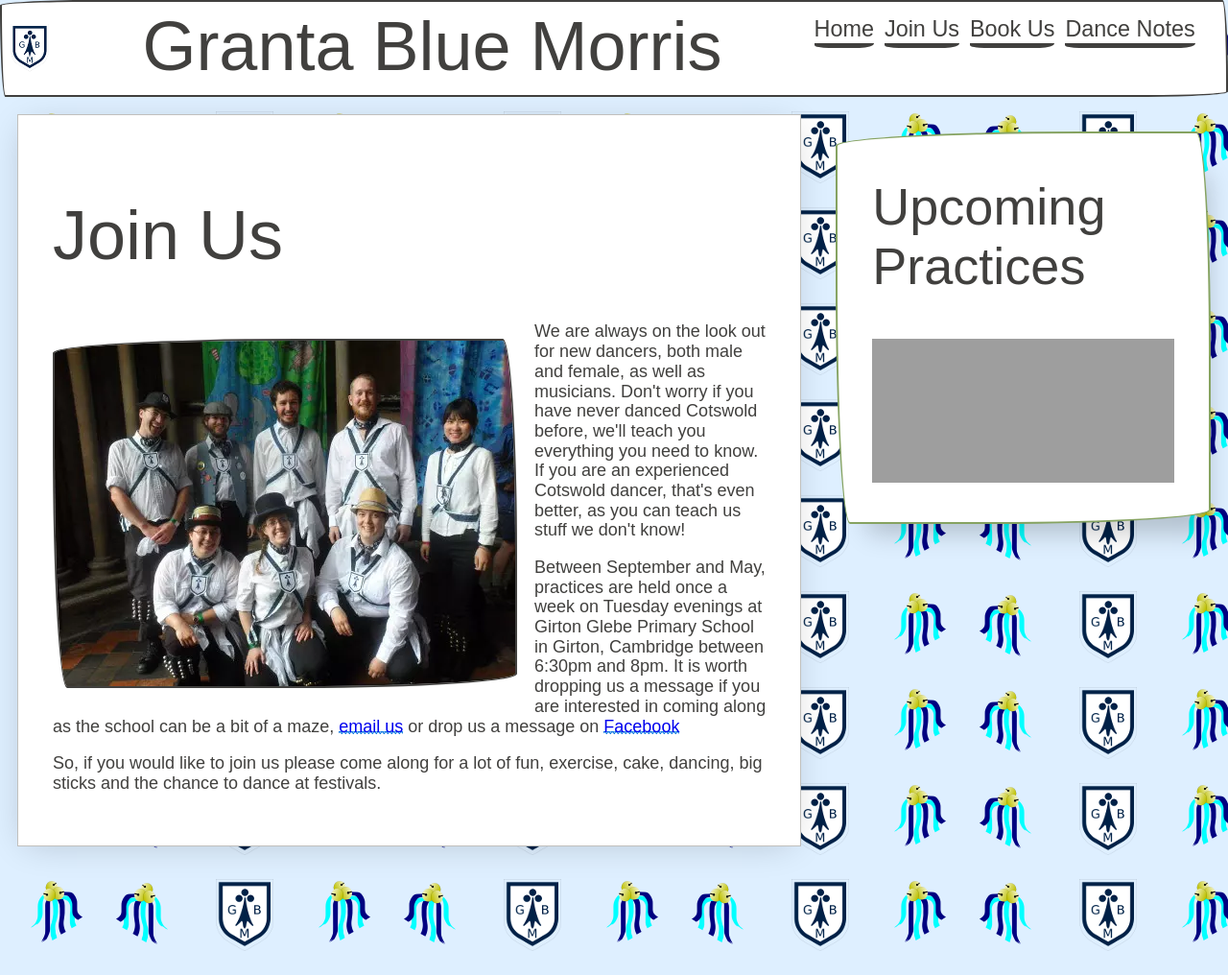
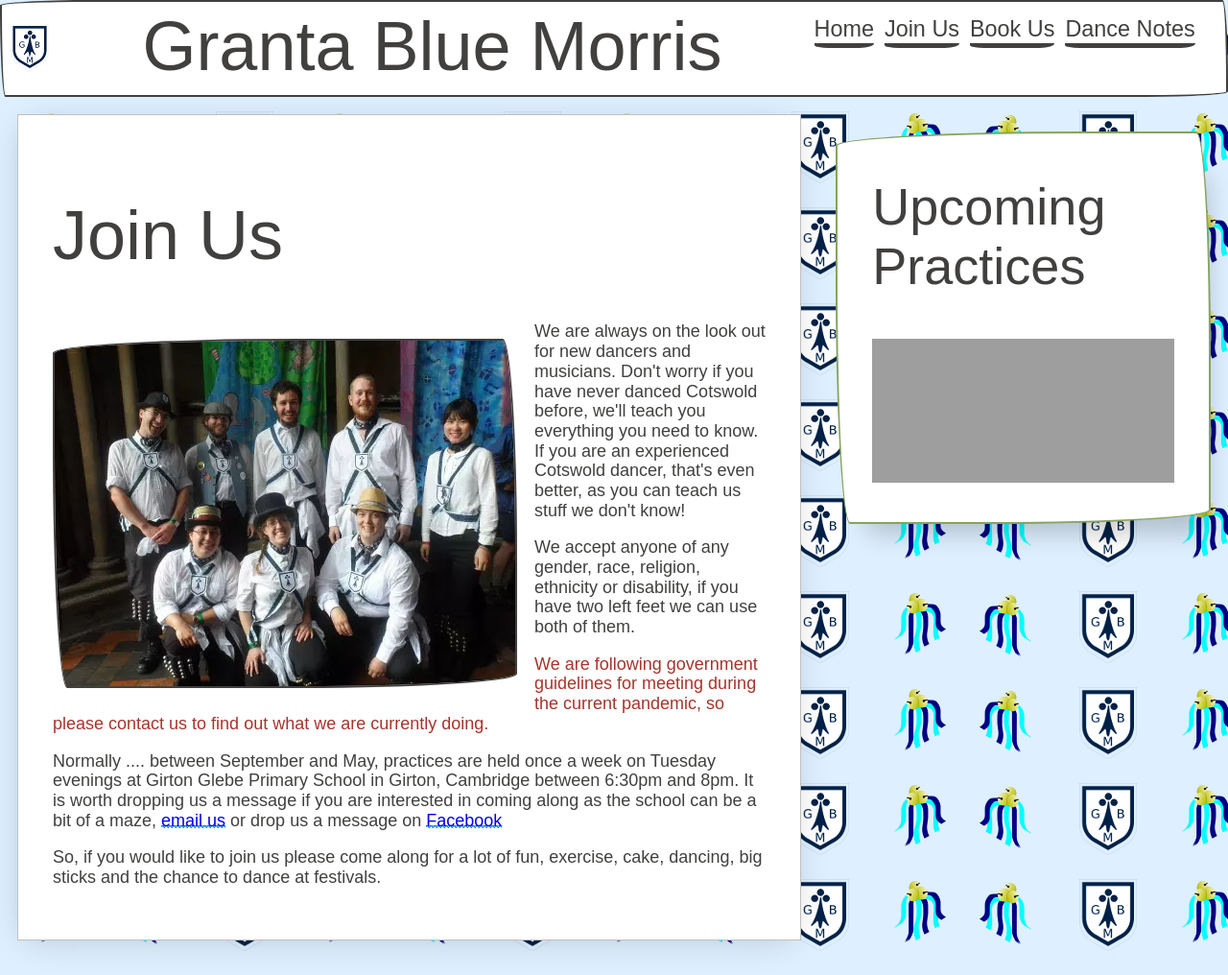
Before and after one commit to prmartinuk/GrantaBlueMorris, a Jekyll site: the page built from join-us.html, in a window 1280 px wide. Shown: the whole page at 96% size. Built offline with Jekyll 4.4.1, drawn with Linux system fonts in a browser that asks for light colours; some web fonts are replaced; grey boxes are pictures that could not be loaded.

Commit message:
Update join us to reflect current world status

```diff
--- a/join-us.html
+++ b/join-us.html
@@ -24,8 +24,10 @@
 	<div class="paper container">
 		<h1>Join Us</h1>
 		{% include img480.html baseName="teamPhotoAtEly" alt="Granta Blue Team Photo" class="float-left" %}
-		<p>We are always on the look out for new dancers, both male and female, as well as musicians. Don't worry if you have never danced Cotswold before, we'll teach you everything you need to know. If you are an experienced Cotswold dancer, that's even better, as you can teach us stuff we don't know!</p>
-		<p>Between September and May, practices are held once a week on Tuesday evenings at Girton Glebe Primary School in Girton, Cambridge between 6:30pm and 8pm. It is worth dropping us a message if you are interested in coming along as the school can be a bit of a maze, <a href="mailto:cumorris@googlemail.com">email us</a> or drop us a message on <a href="https://www.facebook.com/GrantaBlueMorris/">Facebook</a></p>
+		<p>We are always on the look out for new dancers and musicians. Don't worry if you have never danced Cotswold before, we'll teach you everything you need to know. If you are an experienced Cotswold dancer, that's even better, as you can teach us stuff we don't know!</p>
+		<p>We accept anyone of any gender, race, religion, ethnicity or disability, if you have two left feet we can use both of them.</p>
+		<p class="text-danger">We are following government guidelines for meeting during the current pandemic, so please contact us to find out what we are currently doing.</p>
+		<p>Normally .... between September and May, practices are held once a week on Tuesday evenings at Girton Glebe Primary School in Girton, Cambridge between 6:30pm and 8pm. It is worth dropping us a message if you are interested in coming along as the school can be a bit of a maze, <a href="mailto:cumorris@googlemail.com">email us</a> or drop us a message on <a href="https://www.facebook.com/GrantaBlueMorris/">Facebook</a></p>
 		<p>So, if you would like to join us please come along for a lot of fun, exercise, cake, dancing, big sticks and the chance to dance at festivals.</p>
 	</div>
 	</div>
```
Also changed, not shown: Gemfile.lock.
